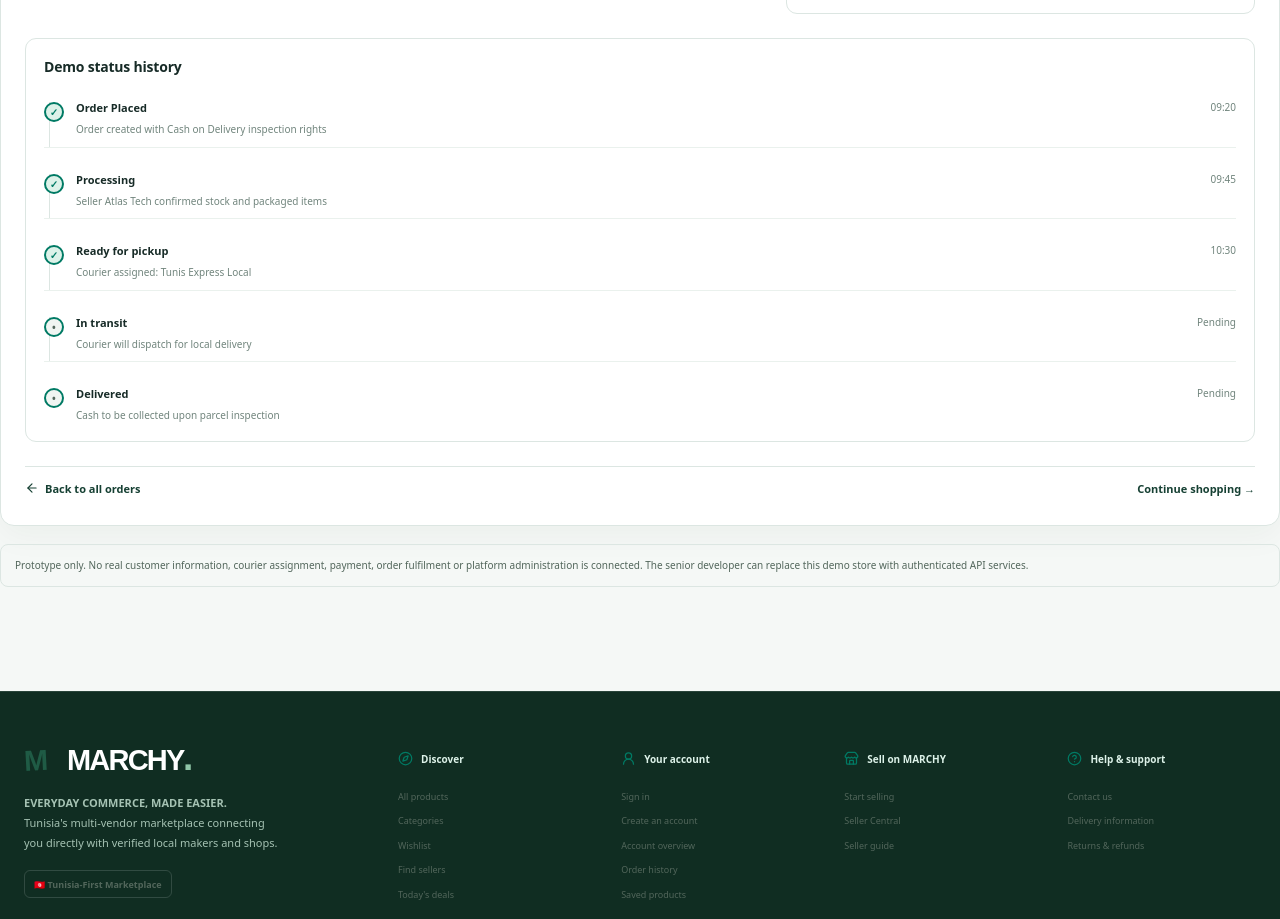
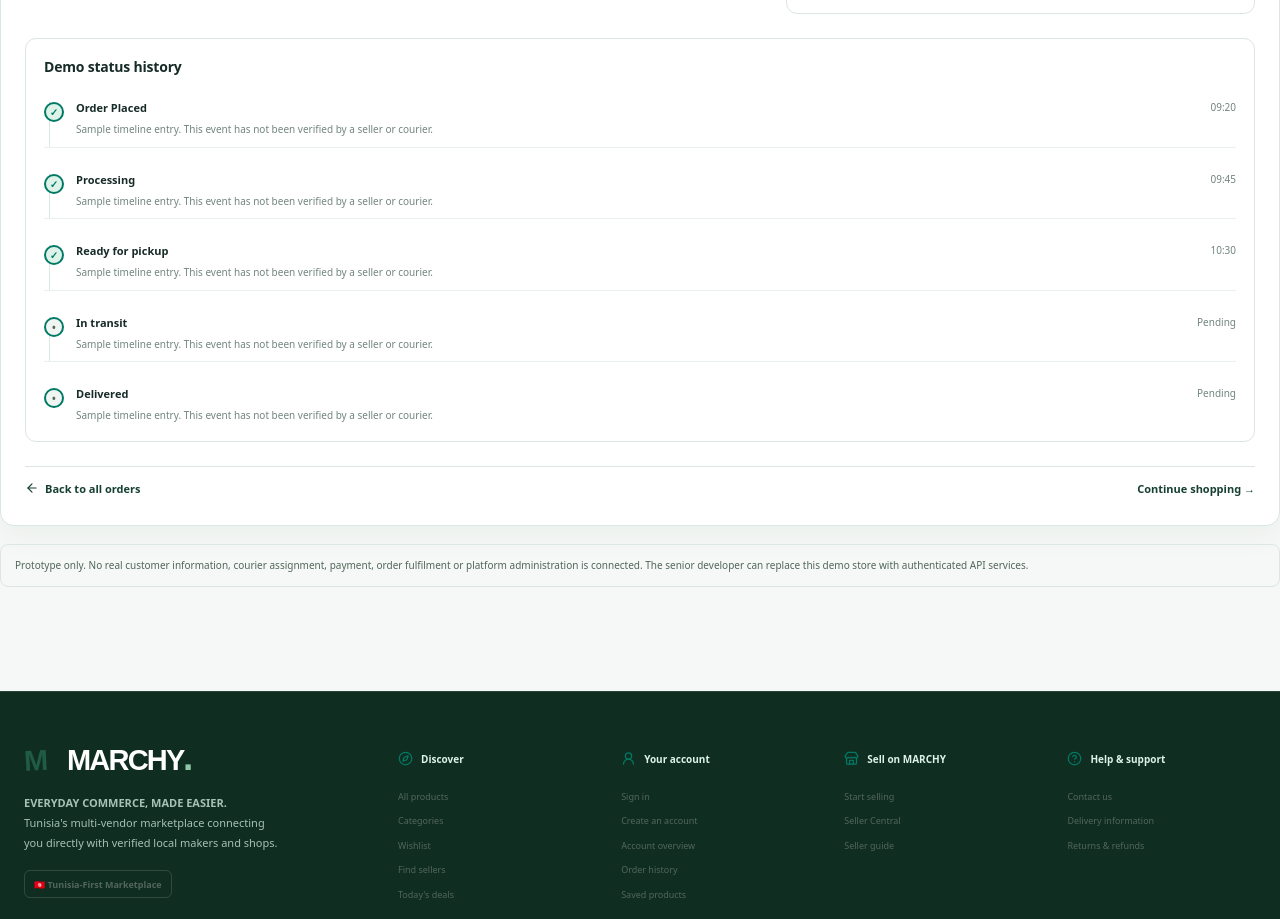
Before and after one commit to medkhalilghdamsi-dev/MARCHY, a React (Vite) app: page /orders/MC-1048 in a window 1280 px wide. Shown: the part 1660-2579 px from the top of the page. Built offline with nearby package versions, Linux system fonts and the light colour scheme.

Commit message:
fix(checkout): remove implied live delivery and protection

```diff
--- a/src/pages/buyer/BuyerOrderTrackingPage.jsx
+++ b/src/pages/buyer/BuyerOrderTrackingPage.jsx
@@ -291,7 +291,7 @@ export function BuyerOrderTrackingPage(props) {
                       <b>{entry.status}</b>
                       <small>{entry.time}</small>
                     </div>
-                    <p>{entry.note}</p>
+                    <p>Sample timeline entry. This event has not been verified by a seller or courier.</p>
                   </div>
                 </li>
               ))}
```
